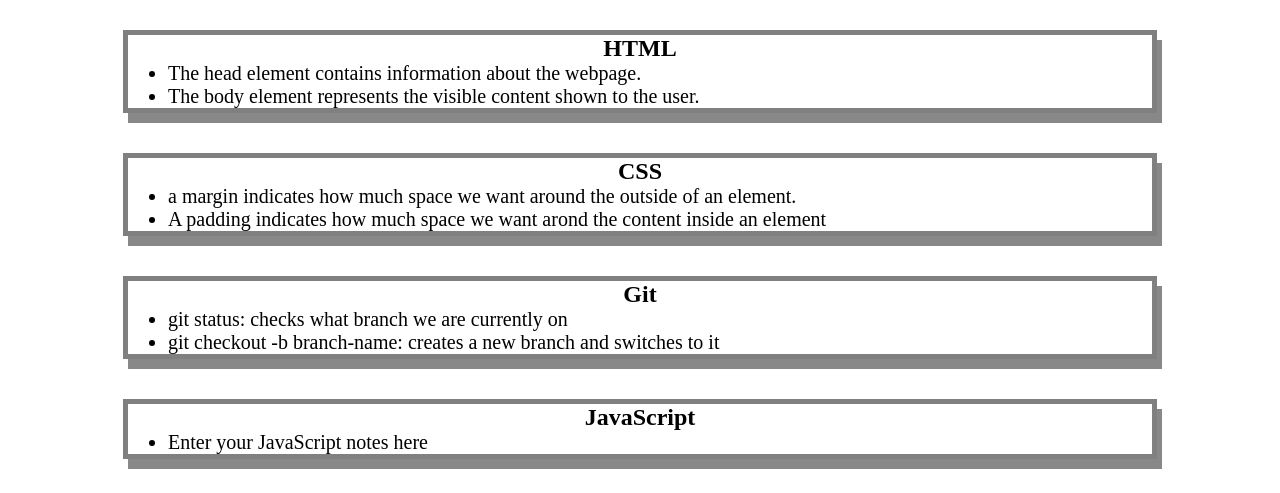
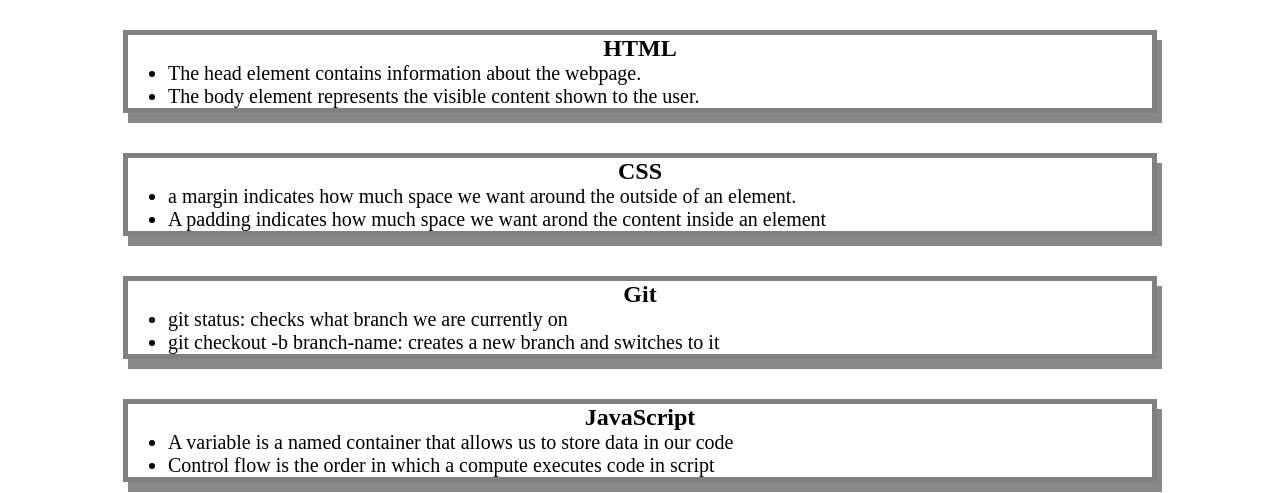
Before and after one commit to Bcamper96/prework-study-guide, a plain HTML site: page index.html in a window 1280 px wide. Shown: the part 130-623 px from the top of the page. Drawn offline with Linux system fonts and the light colour scheme.

Commit message:
Update index.html

```diff
--- a/index.html
+++ b/index.html
@@ -43,7 +43,8 @@
       <section class="card" id="javascript-section">
         <h2>JavaScript</h2>
         <ul>
-          <li>Enter your JavaScript notes here</li>
+          <li>A variable is a named container that allows us to store data in our code</li>
+          <li>Control flow is the order in which a compute executes code in script</li>
         </ul>
       </section>
     </main>
```
